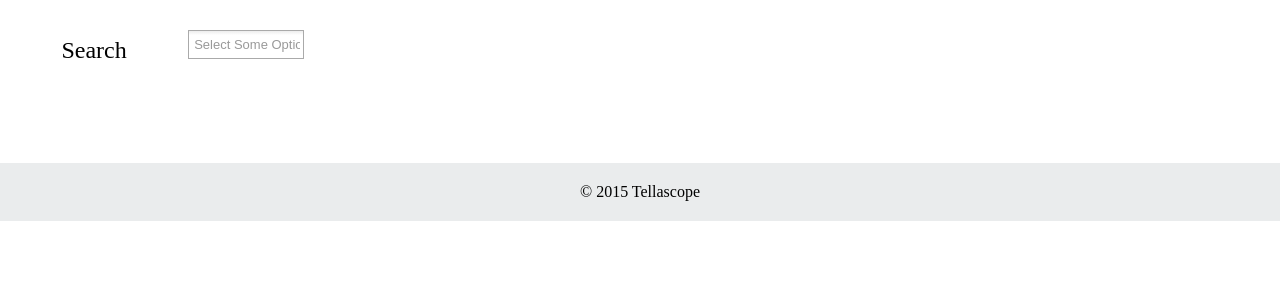
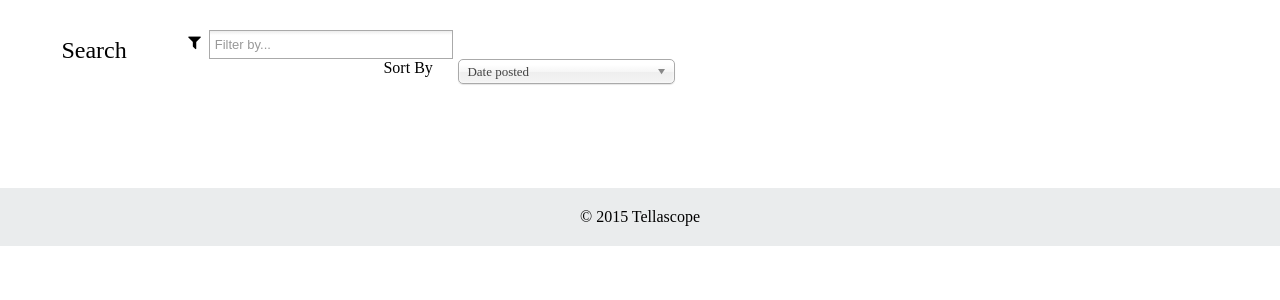
Before and after one commit to nuvention-web/Tellascope, a Django app: template tellascope/templates/dashboard.html in a window 1280 px wide. Shown: the part 70-370 px from the top of the page. Run offline with Django 3.2, Linux system fonts and the light colour scheme; the template is opened without the code that fills it, so the values that code supplies are empty; parts of the project's set-up code (start-up, migrations or seed data) failed here and were passed over; some libraries are stand-ins or nearby versions.

Commit message:
added filter and sort

```diff
--- a/tellascope/static/scss/_dashboard.scss
+++ b/tellascope/static/scss/_dashboard.scss
@@ -22,6 +22,33 @@
 	}
 }
 
+#fsBar {
+	margin-top: 30px;
+	@include outer-container();
+	#filterBar {
+		@include span-columns(6 of 12);
+		#filter-select {
+			width: 50%;
+		}
+	}
+	#sortBar {
+		@include span-columns(6 of 12);
+		#sortRight {
+			float: right;
+			width: 60%;
+			#sort-text {
+				@include span-columns(3 of 12);
+			}
+			#sort_select_chosen {
+				@include span-columns(9 of 12);
+			}
+			#sort-select {
+				width: 74%;
+			}
+		}
+	}
+}
+
 #results {
 	@include outer-container();
 	margin-top: 50px;
--- a/tellascope/templates/dashboard.html
+++ b/tellascope/templates/dashboard.html
@@ -13,18 +13,31 @@
 		</form>
 		{% endfor %}
 	</div>
-
-	<select class = "chosen-select" multiple>
-		<optgroup label="read">
+	<div id = "fsBar">
+		<div id = "filterBar">
+			<i class="fa fa-filter"></i>&nbsp;
+			<select data-placeholder="Filter by..." id = "filter-select" multiple>
 				<option value = "unread">Unread</option>
-		</optgroup>
-		<optgroup label="time">
+				<optgroup label="Time">
 					<option value = "0-15">0-15 minutes</option>
 					<option value = "16-30">16-30 minutes</option>
 					<option value = "30-60 minutes">30-60 minutes</option>
 					<option value = "60+">60+ minutes</option>
 				</optgroup>
 			</select>
+		</div>
+		<div id = "sortBar">
+			<div id = "sortRight">
+				<span id = "sort-text">Sort By&nbsp;</span>
+				<select id = "sort-select">
+					<option value = "datePosted">Date posted</option>
+					<option value = "sharesTellascope">Shares on Tellascope</option>
+					<option value = "sharesFriends">Shares from friends</option>
+					<option value = "readingFriends">Friends reading</option>
+				</select>
+			</div>
+		</div>
+	</div>
 
 	<div class="main">
 			<ul id="og-grid" class="og-grid">
@@ -61,7 +74,8 @@
 			  'width':'80%',
 			  'height':'40px'
 			});
-			$(".chosen-select").chosen();
+			$("#filter-select").chosen();
+			$("#sort-select").chosen();
 		</script>
 
 {% endblock %}
```
Also changed, not shown: tellascope/static/css/app.css, tellascope/static/css/lib/chosen/chosen-sprite.png (added), tellascope/static/css/lib/chosen/chosen-sprite@2x.png (added), 1 other file. Lines whose indentation alone changed are shown as unchanged.
